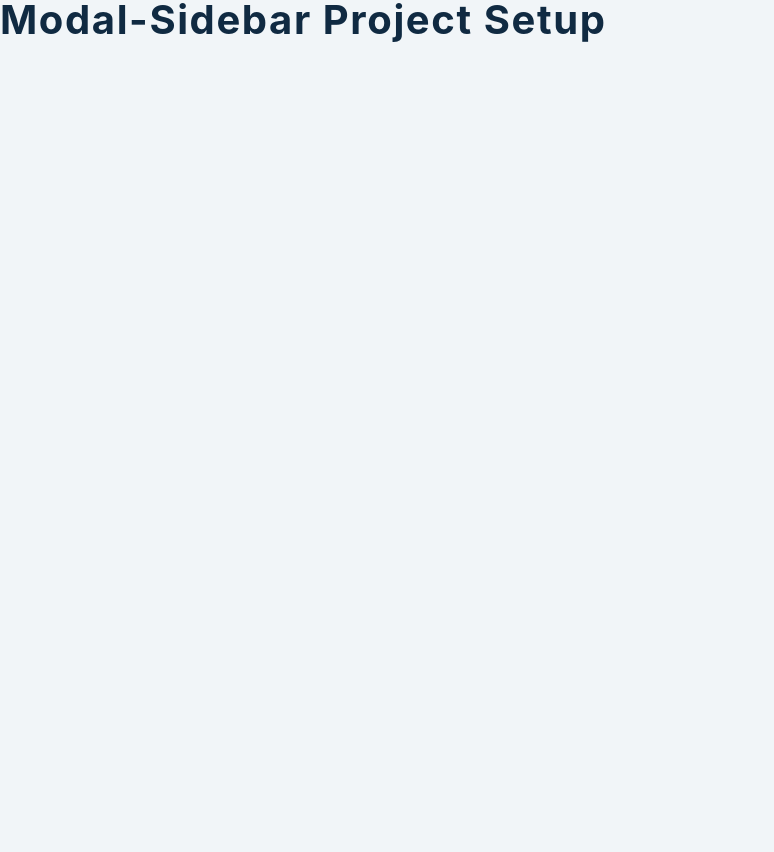
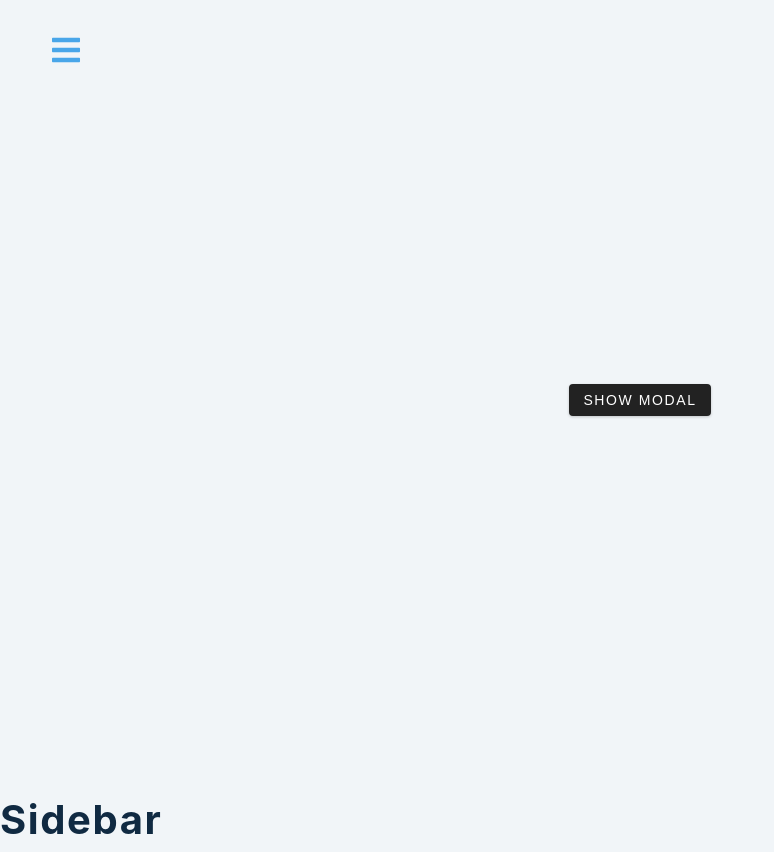
Before and after one commit to cristian-montes/lab_contextapi1, a React (Create React App) app: page / in a window 1280 px wide. Shown: the whole page, without its empty margins (0-774 px from the left). Before the commit the page ends 800 px from the top, so only its background shows below. Built offline with nearby package versions, Linux system fonts and the light colour scheme.

Commit message:
added main skeleton to the home and modal

```diff
--- a/package.json
+++ b/package.json
@@ -8,6 +8,7 @@
     "@testing-library/user-event": "^12.8.3",
     "react": "^17.0.2",
     "react-dom": "^17.0.2",
+    "react-icons": "^4.3.1",
     "react-scripts": "4.0.3",
     "web-vitals": "^1.1.2"
   },
--- a/src/App.js
+++ b/src/App.js
@@ -5,7 +5,9 @@
 function App() {
   return (
     <>
-      <h2>modal-sidebar project setup</h2>
+     <Home/>
+     <Modal/>
+     <Sidebar/>
     </>
   )
 }
--- a/src/Home.js
+++ b/src/Home.js
@@ -2,7 +2,15 @@
 import { FaBars } from 'react-icons/fa'
 
 const Home = () => {
-  return <h2>home component</h2>
+  return (
+    <main>
+        <button className='sidebar-toggle'>
+          <FaBars/>
+        </button>
+        <button className='btn'>show modal</button>
+    </main>
+
+  )
 }
 
 export default Home
--- a/src/Modal.js
+++ b/src/Modal.js
@@ -1,7 +1,17 @@
 import React from 'react'
 import { FaTimes } from 'react-icons/fa'
 const Modal = () => {
-  return <h2>Modal</h2>
+  return (
+    <div className={`modal-overlay`}>
+      <div className='modal-container'>
+        <h3>modal content</h3>
+        <button className='close-modal-btn'>
+          <FaTimes/>
+        </button>
+      </div>
+
+    </div>
+  )
 }
 
 export default Modal
```
Also changed, not shown: 1 other file (tests, documents, lock files or other folders).
